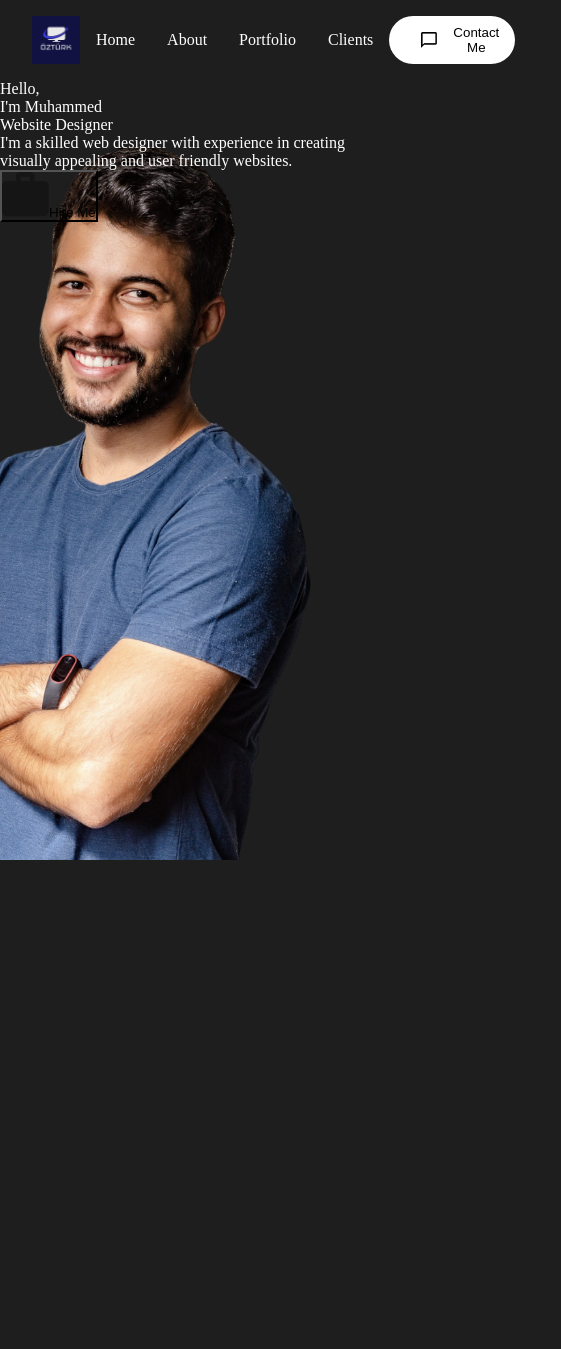
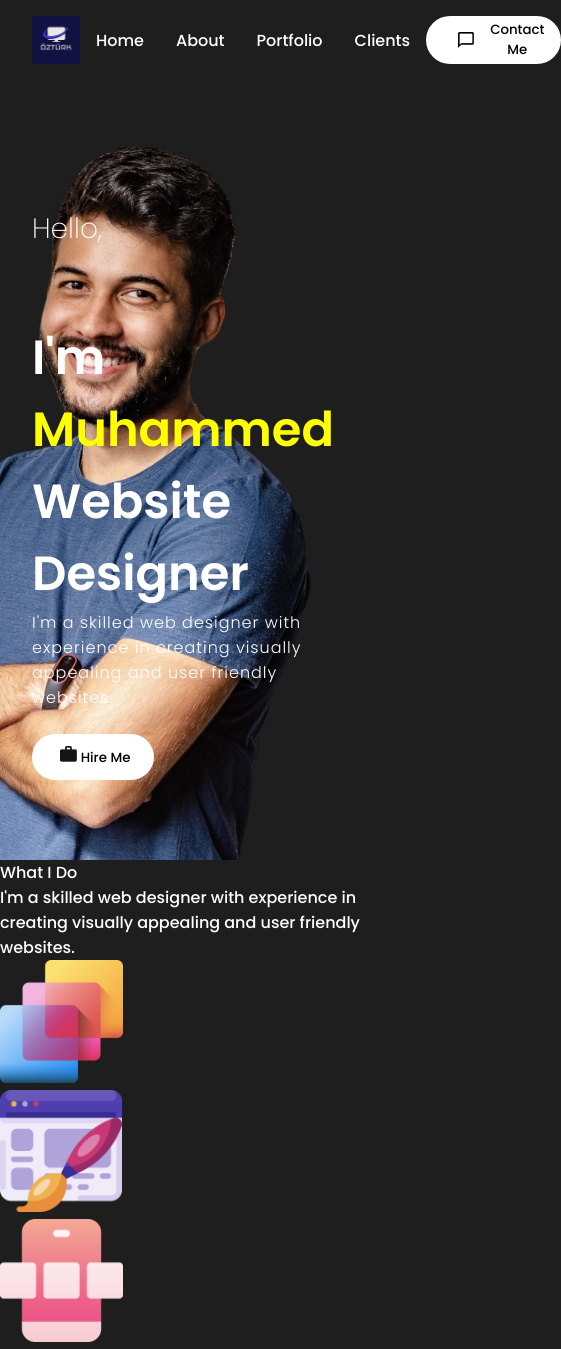
Before and after one commit to mhmmd44/myportfolio, a React (Create React App) app: page / in a window 390 px wide. Shown: the whole page, 561 px wide, since content can reach past the window. Before the commit the page ends 860 px from the top, so only its background shows below. Built offline with nearby package versions, Linux system fonts and the light colour scheme.

Commit message:
addiing about section

```diff
--- a/public/index.html
+++ b/public/index.html
@@ -1,19 +1,24 @@
 <!DOCTYPE html>
 <html lang="en">
+
 <head>
   <meta charset="utf-8" />
   <link rel="icon" href="./logo.png" />
   <meta name="viewport" content="width=device-width, initial-scale=1" />
-    <meta name="description"content="Muhammed portfolio"
-    />
+  <meta name="description" content="Muhammed portfolio" />
   <link rel="stylesheet" href="./style.css">
+  <link rel="preconnect" href="https://fonts.googleapis.com">
+  <link rel="preconnect" href="https://fonts.gstatic.com" crossorigin>
+  <link href="https://fonts.googleapis.com/css2?family=Poppins:wght@200;300;500;600&display=swap" rel="stylesheet">
 
 
   <title>Muhammed Portfolio</title>
 </head>
+
 <body>
   <noscript>You need to enable JavaScript to run this app.</noscript>
   <div id="root"></div>
 
 </body>
+
 </html>
--- a/public/style.css
+++ b/public/style.css
@@ -4,6 +4,7 @@
     box-sizing: border-box;
     text-decoration: none;
     background: transparent;
+    font-family: 'Poppins',sans-serif;
 }
 body{
     background: rgb(30,30,30);
--- a/src/App.js
+++ b/src/App.js
@@ -1,10 +1,12 @@
 import Navbar from "./components/Navbar/navbar";
 import Intro from "./components/intro/intro";
+import Skills from "./components/skills/skills";
 function App() {
   return (
     <div className="App">
       <Navbar/>
       <Intro/>
+      <Skills/>
     </div>
   );
 }
--- a/src/components/intro/intro.css
+++ b/src/components/intro/intro.css
@@ -14,3 +14,54 @@
     object-fit: cover;
     height: 100vh;
 }
+.introContent{
+    height: 100vh;
+    width: 100vw;
+    padding: 2rem;
+    font-size: 3rem;
+    font-weight: 700;
+    display: flex;
+    flex-direction: column;
+    justify-content: center;
+}
+.hello{
+    font-size: 1.75rem;
+    font-weight: 100;
+}
+.introName{
+    color: yellow;
+}
+.introPara{
+    font-size: medium;
+    font-weight: 300;
+    letter-spacing: 1px;
+}
+.btn{
+    background: white;
+    margin: 1rem 0;
+    padding: 0.75rem 1.5rem;
+    border: none;
+    border-radius: 2rem;
+}
+.btnImg{
+    object-fit: cover;
+    margin: 0 0.25rem;
+    height: 1rem;
+}
+
+@media screen and(max-width:840px) {
+    .bg{
+        right: -10vw;
+    }
+    .introContent{
+        font-size: 10vw;
+    }
+    .hello{
+        font-size: 4.5vw;
+    }
+}
+@media screen and(max-width:480px) {
+    .bg{
+        right: -20vw;
+    }
+}
--- a/src/components/intro/intro.js
+++ b/src/components/intro/intro.js
@@ -11,7 +11,7 @@ const Intro = () => {
     <span className="hello">Hello,</span><br />
     <span className="introText">I'm <span className="introName">Muhammed</span><br />Website Designer</span>
     <p className="introPara">I'm a skilled  web designer  with experience in creating visually appealing and user friendly  websites.</p>
-    <Link><button className='btn'><img src={btnImg} alt="Hire Me" />Hire Me</button></Link>
+    <Link><button className='btn'><img src={btnImg} alt="Hire" className='btnImg' />Hire Me</button></Link>
     </div>
     <img src={bg} alt="profile" className="bg" />
    </section>
--- /dev/null
+++ b/src/components/skills/skills.js
@@ -0,0 +1,42 @@
+import React from "react";
+import "./skills.css";
+import UIDesign from "../../assets/ui-design.png";
+import WebDesign from "../../assets/website-design.png";
+import AppDesign from "../../assets/app-design.png";
+
+const skills = () => {
+  return (
+    <section id="skills">
+      <span className="skillTitle">What I Do</span><br />
+      <span className="skillDesc">
+        I'm a skilled web designer with experience in creating visually
+        appealing and user friendly websites.
+      </span>
+      <div className="skillBars">
+        <div className="skillBar">
+          <img src={UIDesign} alt="UIDesign" className="skillBarImmg" />
+          <div className="skillBarText">
+            <h2></h2>
+            <p></p>
+          </div>
+        </div>
+        <div className="skillBar">
+          <img src={WebDesign} alt="WebDesign" className="skillBarImmg" />
+          <div className="skillBarText">
+            <h2></h2>
+            <p></p>
+          </div>
+        </div>
+        <div className="skillBar">
+          <img src={AppDesign} alt="AppDesign" className="skillBarImmg" />
+          <div className="skillBarText">
+            <h2></h2>
+            <p></p>
+          </div>
+        </div>
+      </div>
+    </section>
+  );
+};
+
+export default skills;
```
Also changed, not shown: src/components/skills/skills.css (added). Lines whose indentation alone changed are shown as unchanged.
